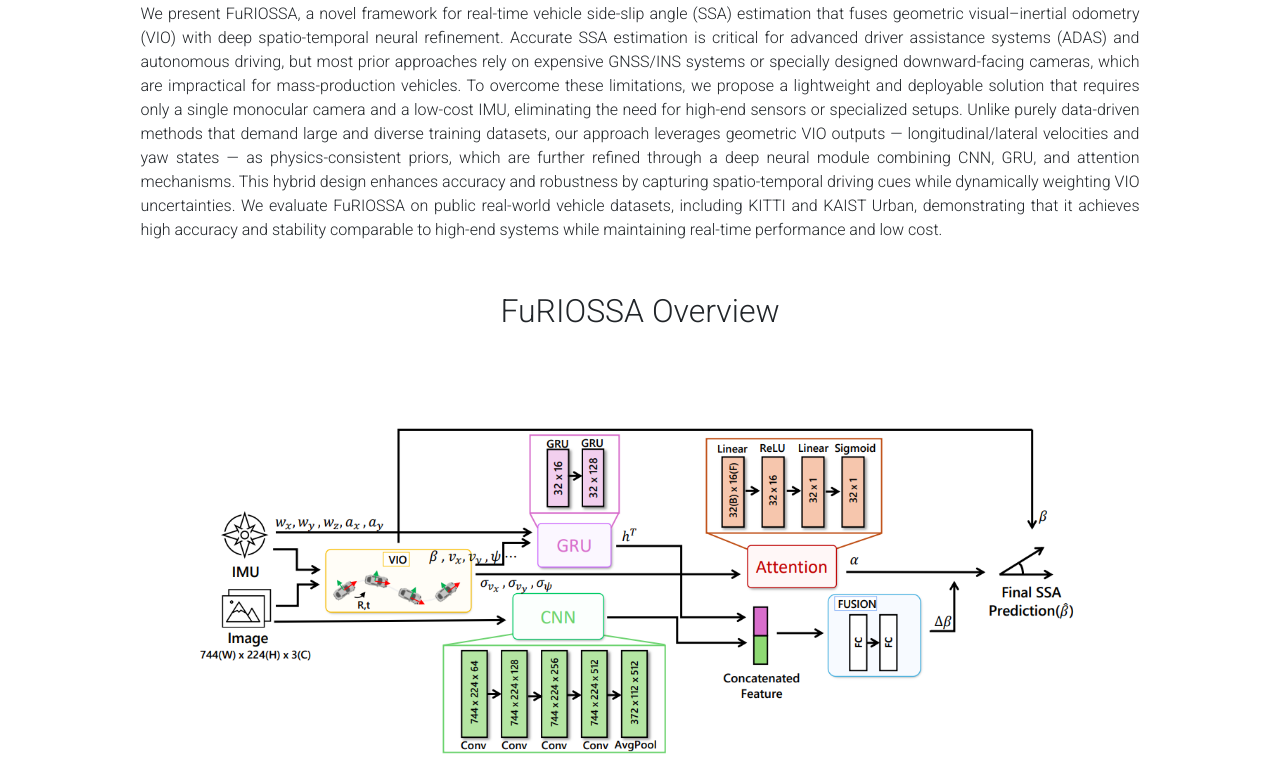
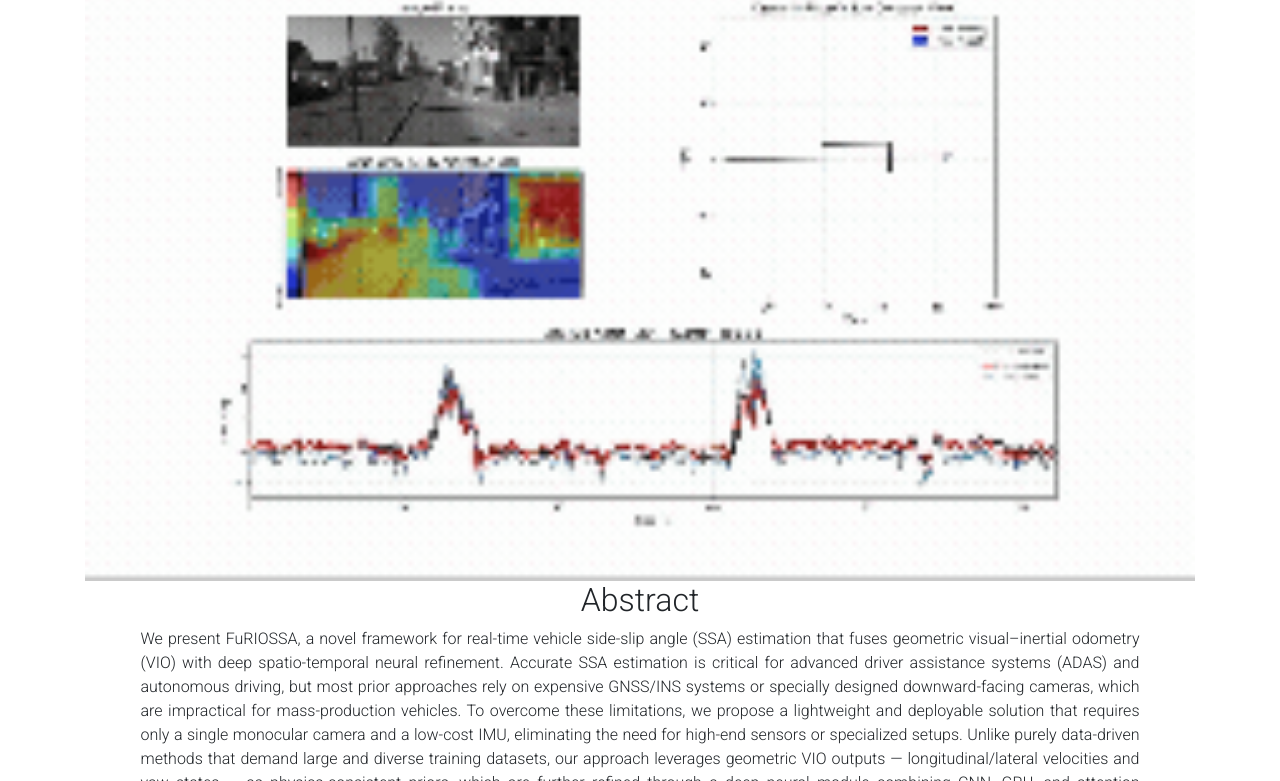
Before and after one commit to FuRiO-SSA/FuRiO-SSA.github.io, a plain HTML site: page index.html in a window 1280 px wide. Shown: the part 522-1303 px from the top of the page. Drawn offline with nearby package versions, Linux system fonts and the light colour scheme.

Commit message:
Update index.html

```diff
--- a/index.html
+++ b/index.html
@@ -103,7 +103,10 @@
 </div>
 
     </div>
+
+
     <div style="margin-top: 30px;">
+      <img src="img/overview.gif"  alt="Image" style="width: 100%; height: auto; border-radius: 0px;">
       <h2 class="text-center">
         Abstract
       </h2>
```
